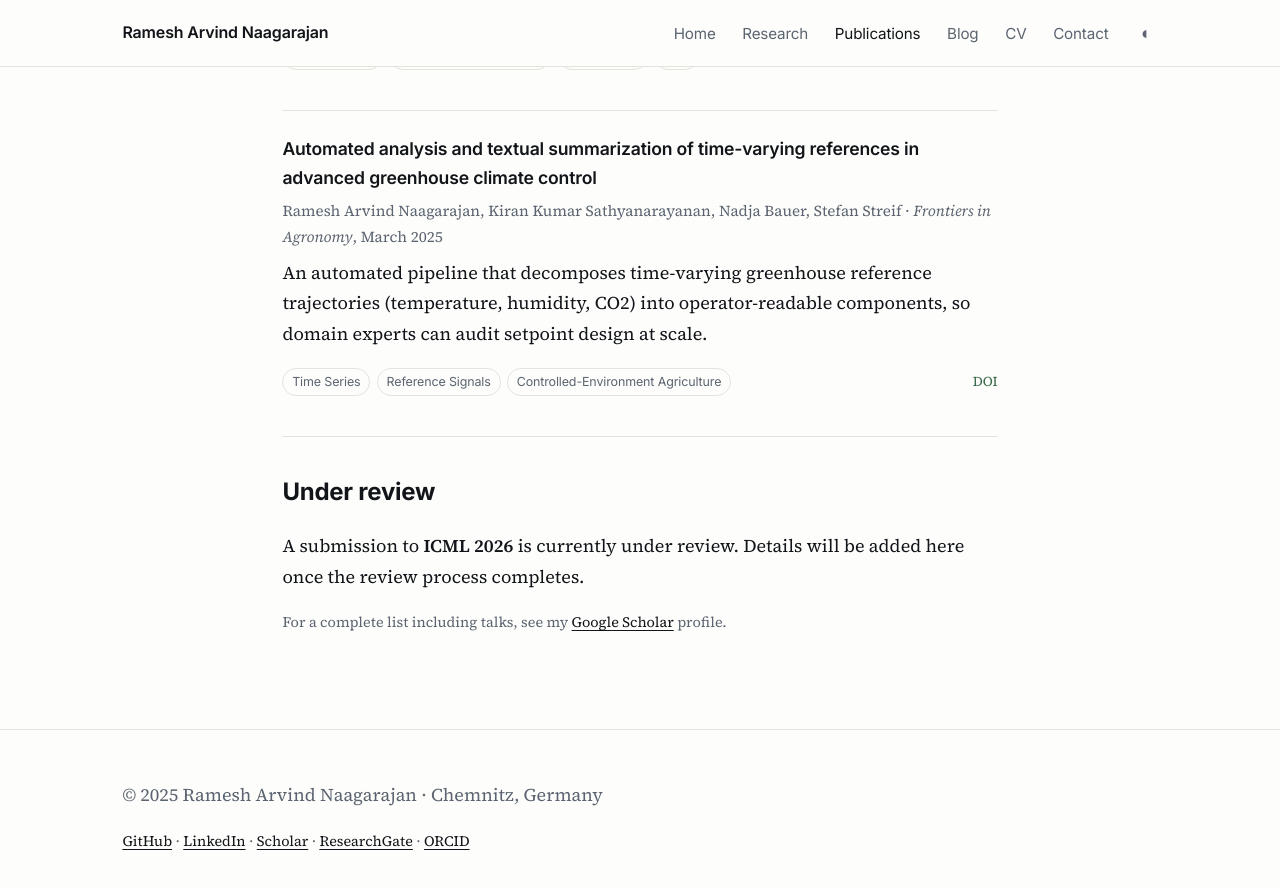
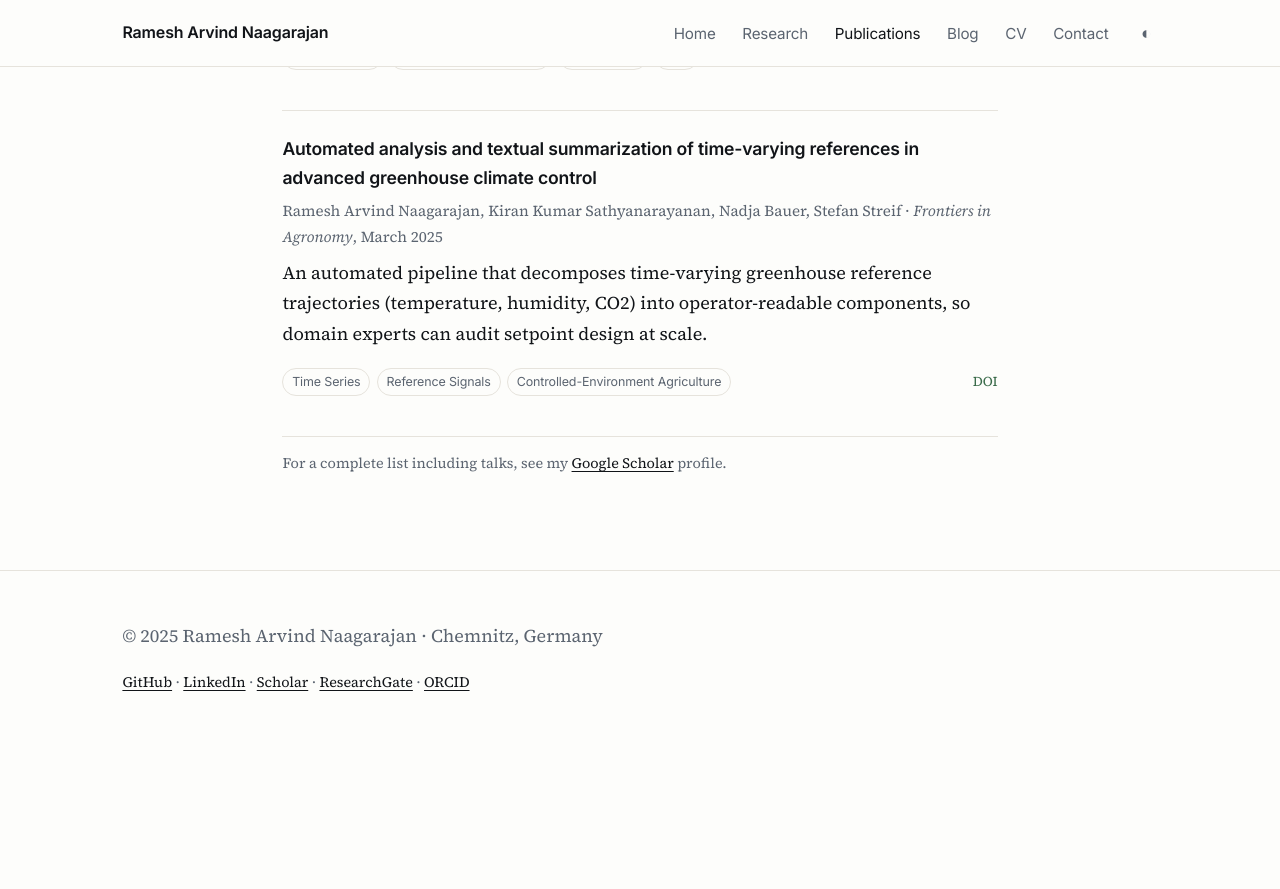
Before and after one commit to Ramesh-Arvind/Ramesh-Arvind.github.io, a Jekyll site: the page built from pages/publications.md, in a window 1280 px wide and 900 px high, scrolled down 803 px. Shown: the top 889 px of the window. Built offline with Jekyll 4.4.1, drawn with Linux system fonts in a browser that asks for light colours; after the commit the page ends 1544 px from its top, so only the background shows below that.

Commit message:
pubs: remove stale "under review" block

```diff
--- a/pages/publications.md
+++ b/pages/publications.md
@@ -8,10 +8,6 @@ permalink: /publications/
   {% include pub_card.html pub=pub %}
 {% endfor %}
 
-## Under review
-
-A submission to **ICML 2026** is currently under review. Details will be added here once the review process completes.
-
 <p class="muted small">For a complete list including talks, see my
 <a href="https://scholar.google.com/citations?user={{ site.social.scholar }}">Google Scholar</a>
 profile.</p>
```
